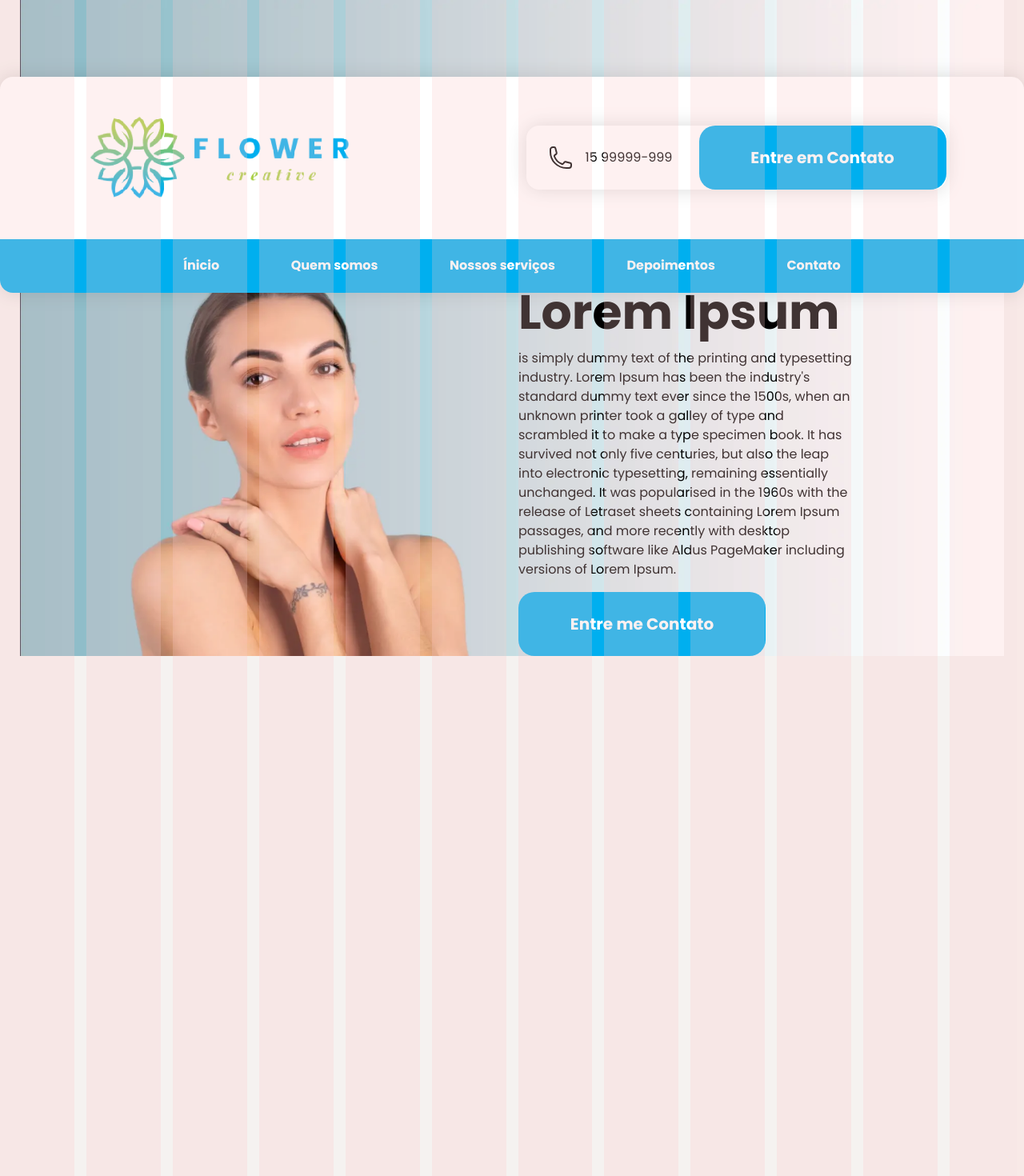
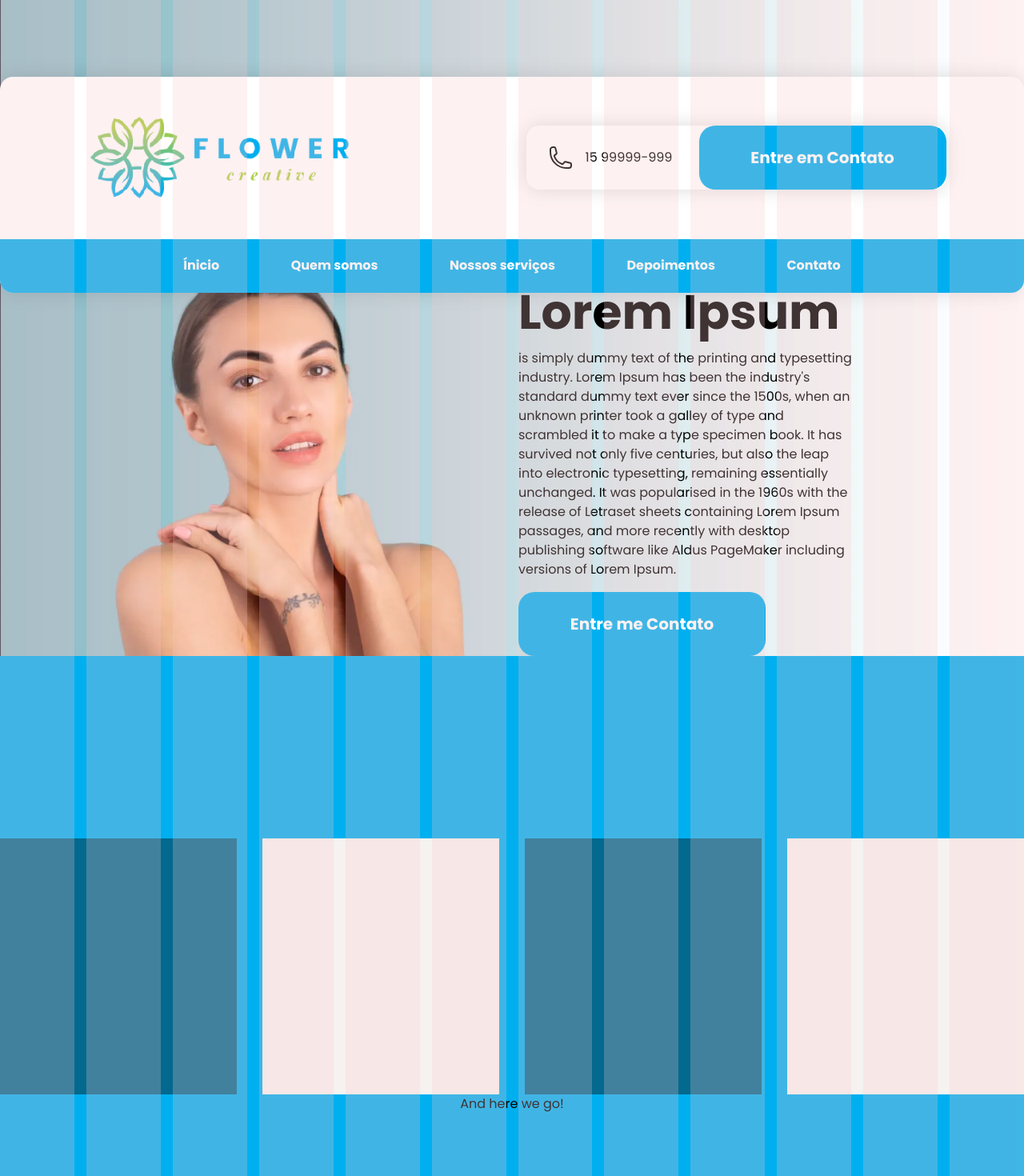
Before and after one commit to John1Souza/flower-app, a Next.js app: page / in a window 1280 px wide. Shown: the top 1470 px of the page at 80% size. Built offline with nearby package versions, Linux system fonts and the light colour scheme.

Commit message:
[UPDATE] About

```diff
--- /dev/null
+++ b/app/components/About.tsx
@@ -0,0 +1,13 @@
+export default function About() {
+  return (
+    <div className="w-full h-screen max-h-[1110px] flex flex-col items-center justify-center bg-blue-400">
+      <div className="w-full max-w-[1280px] h-2/5 flex gap-x-8">
+        <div className="w-full h-full bg-blue-500 flex flex-col items-center justify-between rounded-8xl"></div>
+        <div className="w-full h-full bg-neutral flex flex-col items-center justify-between rounded-8xl"></div>
+        <div className="w-full h-full bg-blue-500 flex flex-col items-center justify-between rounded-8xl"></div>
+        <div className="w-full h-full bg-neutral flex flex-col items-center justify-between rounded-8xl"></div>
+      </div>
+      And here we go!
+    </div>
+  );
+}
--- /dev/null
+++ b/app/components/Main.tsx
@@ -0,0 +1,34 @@
+import { Button } from "../ui/button";
+
+export default function Main() {
+    return (
+    <main
+        className="w-full h-[1280px] flex items-center justify-end bg-cover bg-no-repeat bg-center h-full w-full"
+        style={{ backgroundImage: "url('/bg-init.webp')" }}
+      >
+        {/* <Image
+          src="/bg-init.webp"
+          width={1920}
+          height={1280}
+          className="hidden md:block relative z-[-1]"
+          objectFit="cover"
+          alt="Background image of a beauty woman"
+        /> */}
+        <div className="w-2/4 flex flex-col gap-y-4 pl-2 mt-[360px]">
+          <h1 className="text-6xl font-bold">Lorem Ipsum</h1>
+          <p className="w-4/6 text-left">
+            is simply dummy text of the printing and typesetting industry. Lorem
+            Ipsum has been the industry's standard dummy text ever since the
+            1500s, when an unknown printer took a galley of type and scrambled
+            it to make a type specimen book. It has survived not only five
+            centuries, but also the leap into electronic typesetting, remaining
+            essentially unchanged. It was popularised in the 1960s with the
+            release of Letraset sheets containing Lorem Ipsum passages, and more
+            recently with desktop publishing software like Aldus PageMaker
+            including versions of Lorem Ipsum.
+          </p>
+          <Button>Entre me Contato</Button>
+        </div>
+      </main>
+    );
+}
--- a/app/page.tsx
+++ b/app/page.tsx
@@ -2,7 +2,8 @@ import { ArrowRightIcon } from "@heroicons/react/24/outline";
 import Link from "next/link";
 import Header from "./components/Header";
 import Image from "next/image";
-import { Button } from "./ui/button";
+import Main from "./components/Main";
+import About from "./components/About";
 
 export default function Page() {
   return (
@@ -22,34 +23,8 @@ export default function Page() {
         <div className="w-full h-full bg-red-200"></div>
       </div>
       <Header />
-      <main
-        className="w-full h-[1280px] flex items-center justify-end bg-contain bg-no-repeat bg-center h-full w-full"
-        style={{ backgroundImage: "url('/bg-init.webp')" }}
-      >
-        {/* <Image
-          src="/bg-init.webp"
-          width={1920}
-          height={1280}
-          className="hidden md:block relative z-[-1]"
-          objectFit="cover"
-          alt="Background image of a beauty woman"
-        /> */}
-        <div className="w-2/4 flex flex-col gap-y-4 pl-2 mt-[360px]">
-          <h1 className="text-6xl font-bold">Lorem Ipsum</h1>
-          <p className="w-4/6 text-left">
-            is simply dummy text of the printing and typesetting industry. Lorem
-            Ipsum has been the industry's standard dummy text ever since the
-            1500s, when an unknown printer took a galley of type and scrambled
-            it to make a type specimen book. It has survived not only five
-            centuries, but also the leap into electronic typesetting, remaining
-            essentially unchanged. It was popularised in the 1960s with the
-            release of Letraset sheets containing Lorem Ipsum passages, and more
-            recently with desktop publishing software like Aldus PageMaker
-            including versions of Lorem Ipsum.
-          </p>
-          <Button>Entre me Contato</Button>
-        </div>
-      </main>
+      <Main />
+      <About />
     </>
   );
 }
```
